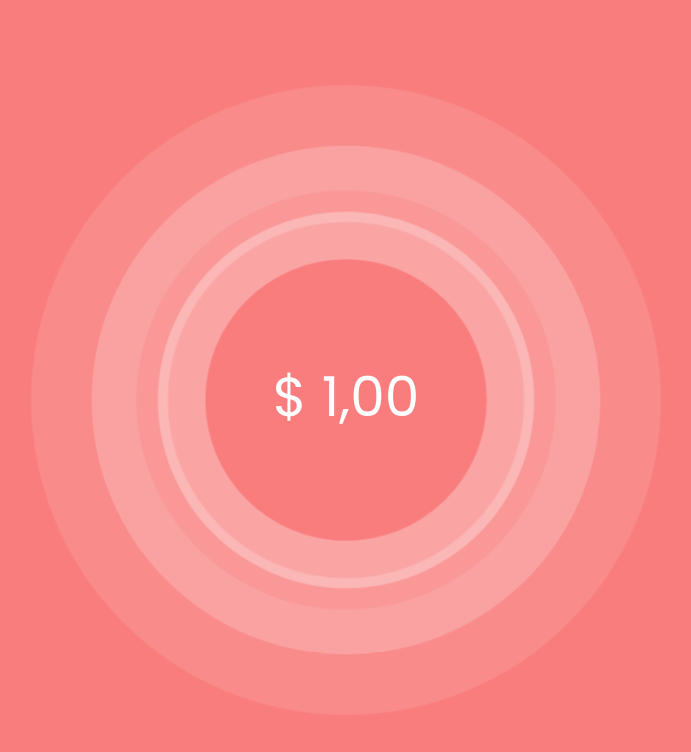
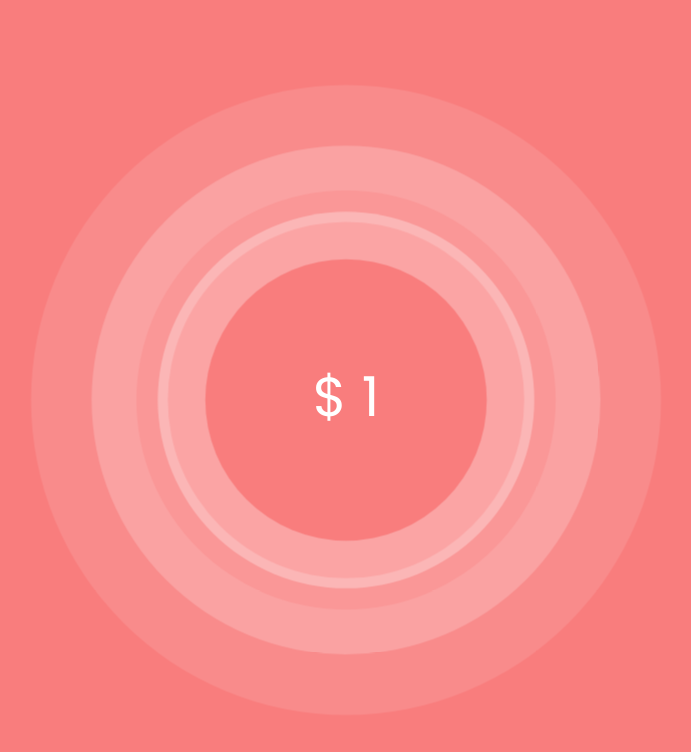
Before and after one commit to wandersonrodriguespro/nfc-transaction, a React (Vite) app: page / in a window 1280 px wide. Shown: the top 752 px of the page, without its empty margins (294-985 px from the left). Built offline with nearby package versions, Linux system fonts and the light colour scheme.

Commit message:
processing time correction

```diff
--- a/src/pages/Home/index.jsx
+++ b/src/pages/Home/index.jsx
@@ -12,7 +12,7 @@ function Home() {
   return (
     <Content onClick={handleBack}>
       <Container>
-        <h1>$ 1,00</h1>
+        <h1>$ 1</h1>
       </Container>
       <WaveContainer>
         <Wave />
--- a/src/pages/Processing/index.jsx
+++ b/src/pages/Processing/index.jsx
@@ -11,7 +11,7 @@ function Processing() {
   useEffect(() => {
     const timer = setTimeout(() => {
       navigate('/success', { state: { value } });
-    }, 4500);
+    }, 3000);
 
     return () => clearTimeout(timer);
   }, [navigate, value]);
```
